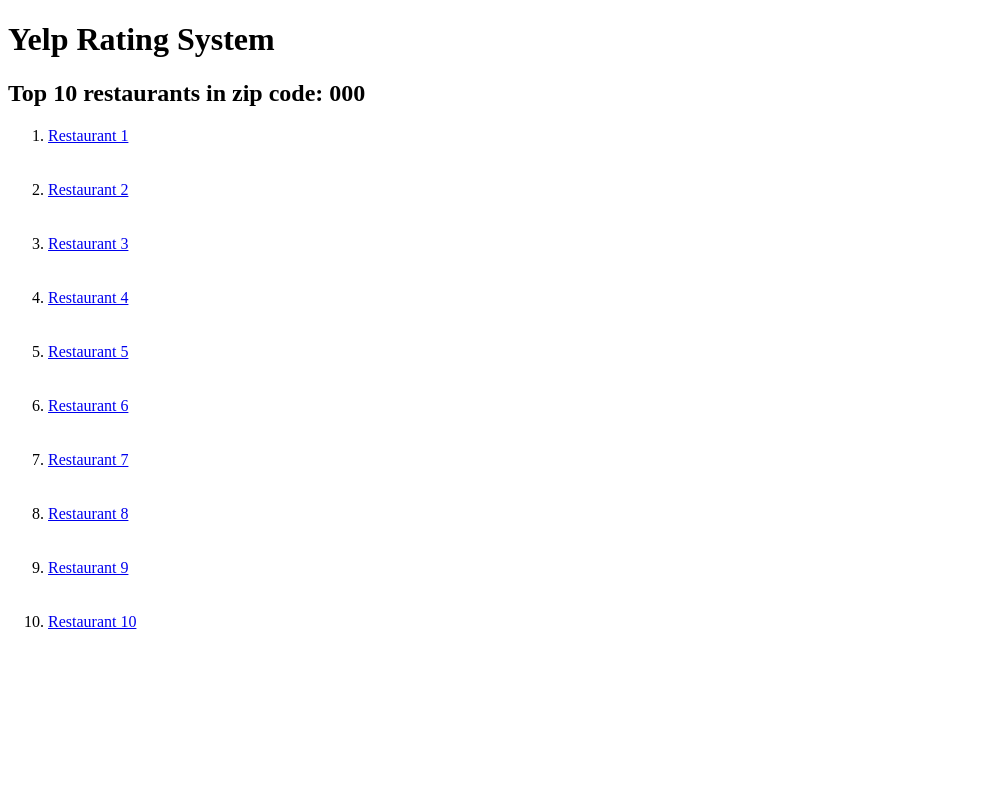
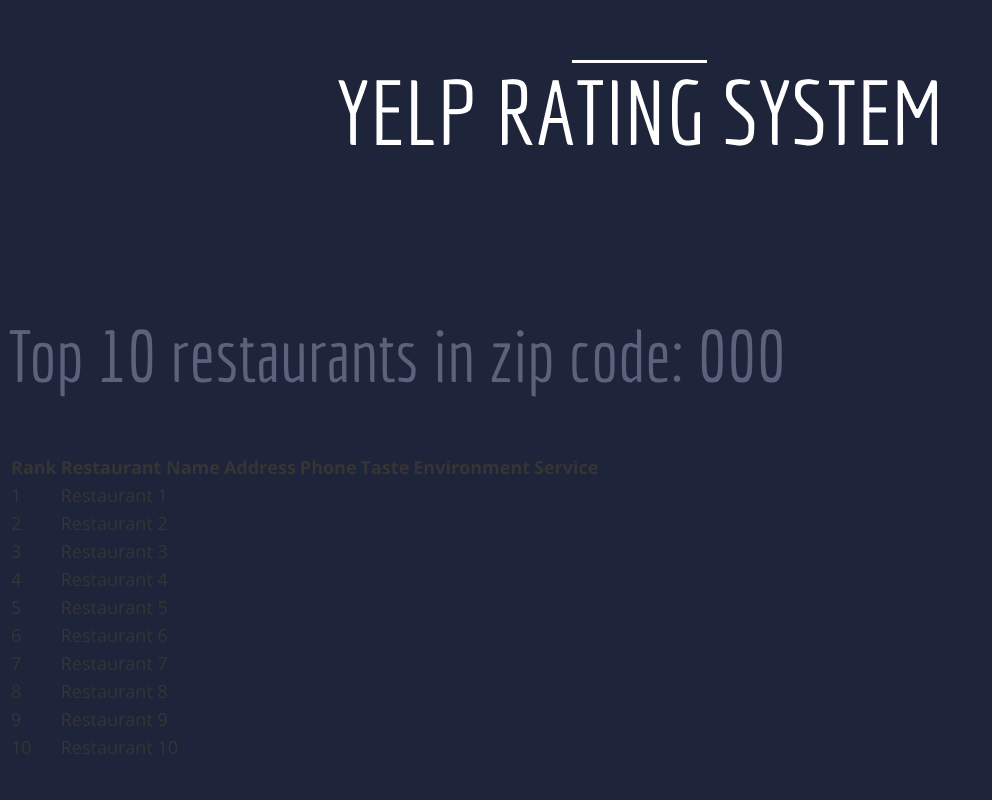
Before and after one commit to zlin001/Rest_R, a Flask app: template templates/top_ten_rests.html in a window 1280 px wide. Shown: the whole page, without its empty margins (0-992 px from the left). Run offline with Flask 2, Linux system fonts and the light colour scheme; the template is opened without the code that fills it: most values are stand-ins (such as "Sample title", 1, 10 or a date in 2020); some libraries are stand-ins or nearby versions; some web fonts are replaced.

Commit message:
modified routes.py and added scrape rank page and restaurant links

```diff
--- a/templates/top_ten_rests.html
+++ b/templates/top_ten_rests.html
@@ -1,36 +1,71 @@
 <!DOCTYPE html>
 <html>
   <head>
-    <meta charset="utf-8">
-    <link rel="stylesheet" href="https://cdnjs.cloudflare.com/ajax/libs/font-awesome/4.7.0/css/font-awesome.min.css">
+    <link href="style.css" type="text/css" rel="stylesheet">
 
     <title>The Top Ten Restaurants in {{zip_code}}</title>
   </head>
   <body>
   	<h1>Yelp Rating System</h1>
   	<h2>Top 10 restaurants in zip code: {{zip_code}}</h2>
-  	<ol>
-  	<li><a href= "./Restaurant_1.html"> Restaurant 1</a></li>
-  	<br></br>
-  	<li><a href= "./Restaurant_2.html"> Restaurant 2</a></li>
-  	<br></br>
-  	<li><a href= "./Restaurant_3.html"> Restaurant 3</a></li>
-  	<br></br>
-  	<li><a href= "./Restaurant_4.html"> Restaurant 4</a></li>
-  	<br></br>
-  	<li><a href= "./Restaurant_5.html"> Restaurant 5</a></li>
-  	<br></br>
-  	<li><a href= "./Restaurant_6.html"> Restaurant 6</a></li>
-  	<br></br>
-  	<li><a href= "./Restaurant_7.html"> Restaurant 7</a></li>
-  	<br></br>
-  	<li><a href= "./Restaurant_8.html"> Restaurant 8</a></li>
-  	<br></br>
-  	<li><a href= "./Restaurant_9.html"> Restaurant 9</a></li>
-  	<br></br>
-  	<li><a href= "./Restaurant_10.html"> Restaurant 10</a></li>
-  	<br></br>
-  	</ol>
+  	<table>
+  		<thead>
+  			<tr>
+  				<th scope="col">Rank</th>
+  				<th scope="col">Restaurant Name</th>
+  				<th scope="col">Address</th>
+  				<th scope="col">Phone</th>
+  				<th scope="col">Taste</th>
+  				<th scope="col">Environment</th>
+  				<th scope="col">Service</th>
+  			</tr>
+  		</thead>
+
+  		<tbody>
+  			<tr>
+  				<td>1</td>
+  				<td><a href= ".Restaurant_1.html"> Restaurant 1</a></td>
+  			</tr>
+   			<tr>
+  				<td>2</td>
+  				<td><a href= ".Restaurant_2.html"> Restaurant 2</a></td>
+  			</tr>
+   			<tr>
+  				<td>3</td>
+  				<td><a href= ".Restaurant_3.html"> Restaurant 3</a></td>
+  			</tr>
+   			<tr>
+  				<td>4</td>
+  				<td><a href= ".Restaurant_4.html"> Restaurant 4</a></td>
+  			</tr>
+   			<tr>
+  				<td>5</td>
+  				<td><a href= ".Restaurant_5.html"> Restaurant 5</a></td>
+  			</tr>
+   			<tr>
+  				<td>6</td>
+  				<td><a href= ".Restaurant_6.html"> Restaurant 6</a></td>
+  			</tr>
+   			<tr>
+  				<td>7</td>
+  				<td><a href= ".Restaurant_7.html"> Restaurant 7</a></td>
+  			</tr>
+   			<tr>
+  				<td>8</td>
+  				<td><a href= ".Restaurant_8.html"> Restaurant 8</a></td>
+  			</tr>
+   			<tr>
+  				<td>9</td>
+  				<td><a href= ".Restaurant_9.html"> Restaurant 9</a></td>
+  			</tr>
+  			<tr>
+  				<td>10</td>
+  				<td><a href= ".Restaurant_10.html"> Restaurant 10</a></td>
+  			</tr>
+
+  		</tbody>
+  	</table>
+
 
   </body>
 
```
